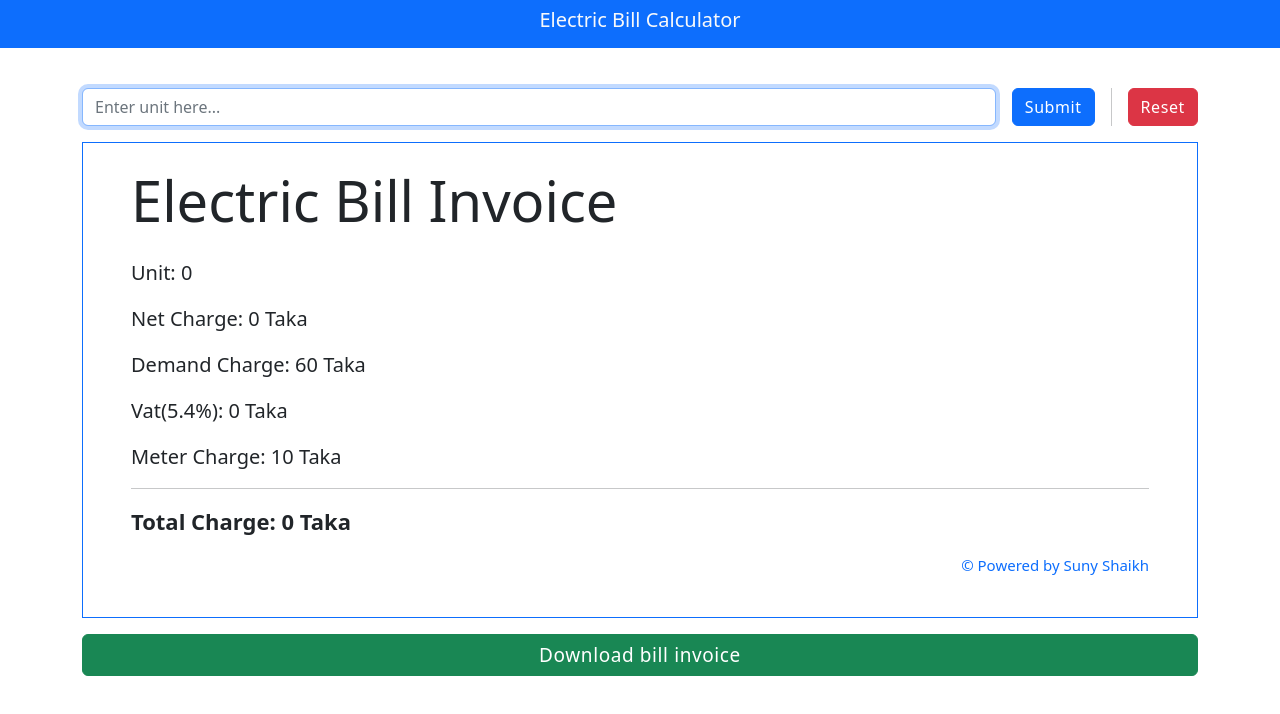
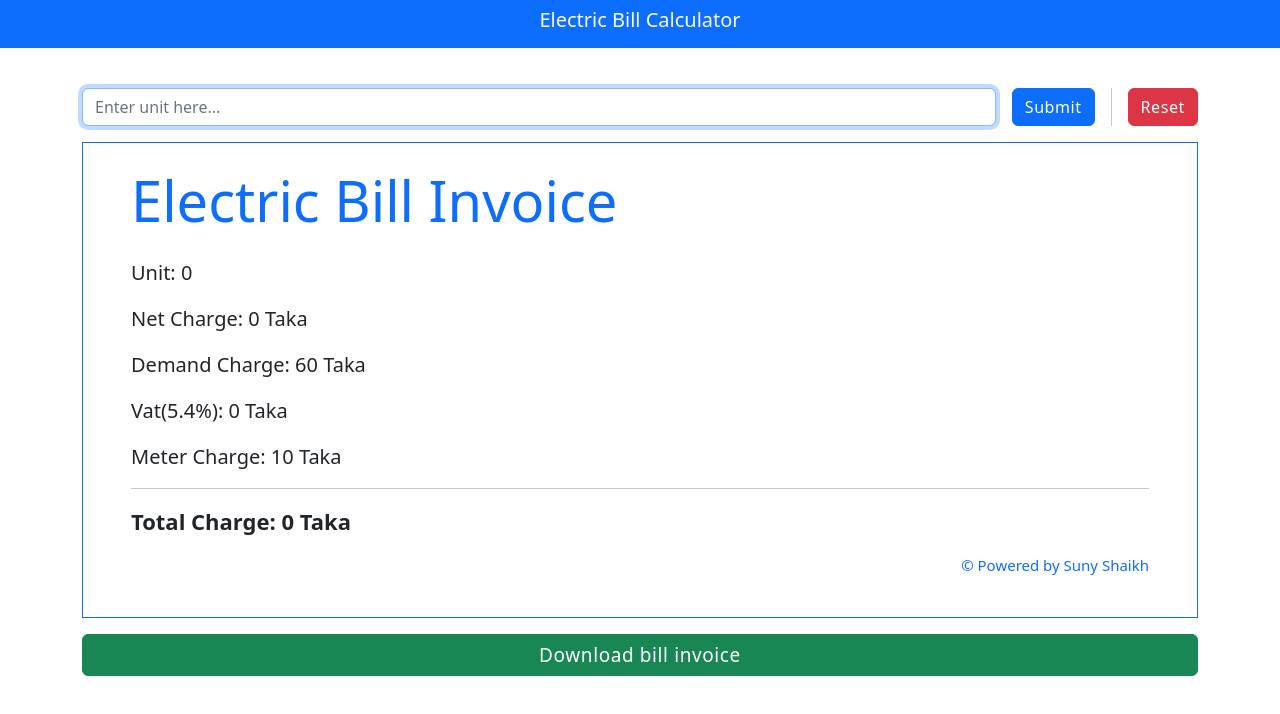
Before and after one commit to suny-dev/electric-bill-calculator, a plain HTML site: page index.html in a window 1280 px wide. Drawn offline with nearby package versions, Linux system fonts and the light colour scheme.

Commit message:
Fix style

```diff
--- a/index.html
+++ b/index.html
@@ -22,7 +22,7 @@
        </div>
 
         <div class="container my-3 border border-primary border-1 px-5 py-4 w-100" id="invoice">
-            <h3 class="display-4 mb-4"> Electric Bill Invoice </h3>
+            <h3 class="display-4 mb-4 text-primary"> Electric Bill Invoice </h3>
             <p id="unitNumber"> Unit: 0 </p>
             <p id="netCharge"> Net Charge: 0 Taka </p>
             <p id="demandCharge"> Demand Charge: 60 Taka </p>
```
